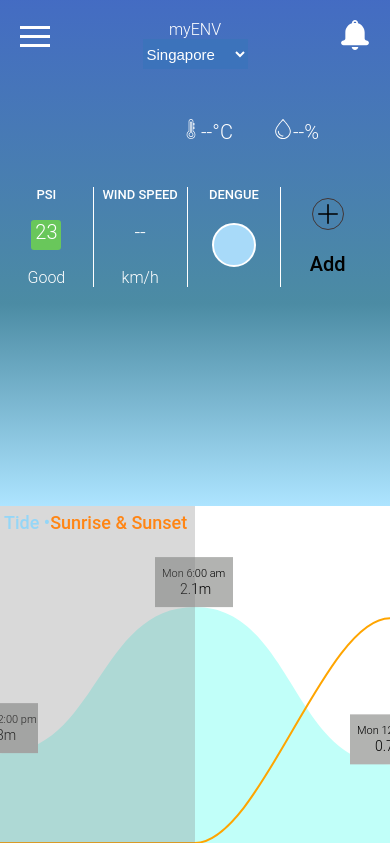
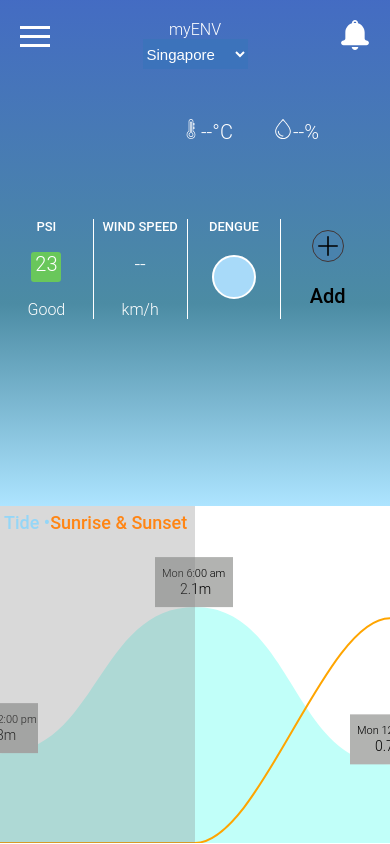
Before and after one commit to khanhtraining/chart-weather, a React (Create React App) app: page / in a window 390 px wide. Built offline with nearby package versions, Linux system fonts and the light colour scheme; no server answers.

Commit message:
Change scss UI

```diff
--- a/src/scenes/TodayDetail/TodayDetailCards/todaydetailcards.scss
+++ b/src/scenes/TodayDetail/TodayDetailCards/todaydetailcards.scss
@@ -73,12 +73,6 @@
     }
 }
 
-@media screen and (max-width: 694px) {
-    .todayDetailCards-wrapper {
-        margin-top: 1em;
-    }
-}
-
 @media screen and (max-height: 596px) {
     .todayDetailCards-wrapper {
         margin-top: 3em;
@@ -90,6 +84,7 @@
         }
     }
 }
+
 @media screen and (max-height: 496px) {
     .todayDetailCards-wrapper {
         margin-top: 0em;
--- a/src/scenes/TodayDetail/todaydetailhighlight.scss
+++ b/src/scenes/TodayDetail/todaydetailhighlight.scss
@@ -2,7 +2,6 @@
     display: flex;
     justify-content: center;
     align-items: center;
-    // height: 40%;
     margin-top: 3em;
     .todayDetailHighlight-wrapper__icon {
         width: 80px;
@@ -65,7 +64,6 @@
     }
 }
 
-
 @media screen and (max-height: 496px) {
     .todayDetailHighlight-wrapper {
         height: 40%;
```
